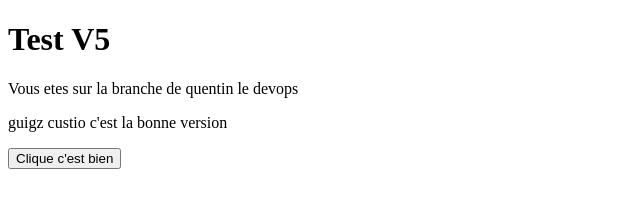
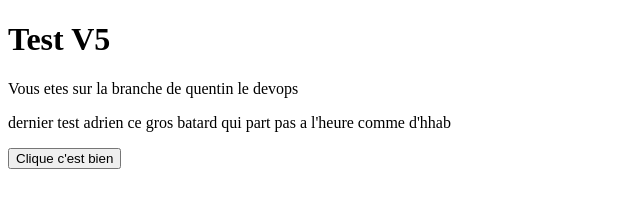
Before and after one commit to Kaishiro63/ci-cd, a plain HTML site: page index.html in a window 1280 px wide. Shown: the whole page, without its empty margins (0-640 px from the left). Drawn offline with Linux system fonts and the light colour scheme.

Commit message:
test deploy v18

```diff
--- a/index.html
+++ b/index.html
@@ -9,7 +9,7 @@
 <body>
     <h1>Test V5</h1>
     <p>Vous etes sur la branche de quentin le devops</p>
-    <p>guigz custio c'est la bonne version</p>
+    <p>dernier test adrien ce gros batard qui part pas a l'heure comme d'hhab</p>
     <button onclick="creerDivAvecTexte()">Clique c'est bien</button>
 </body>
 </html>
```
